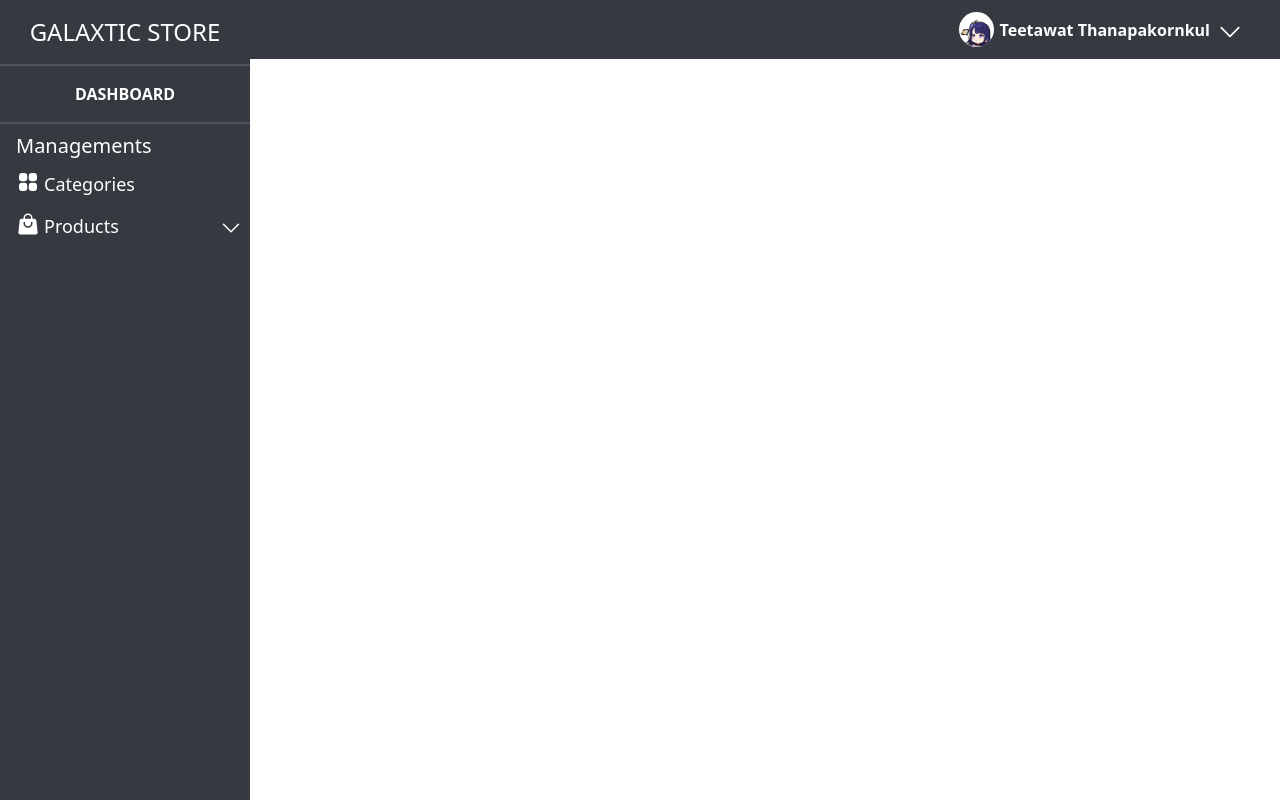
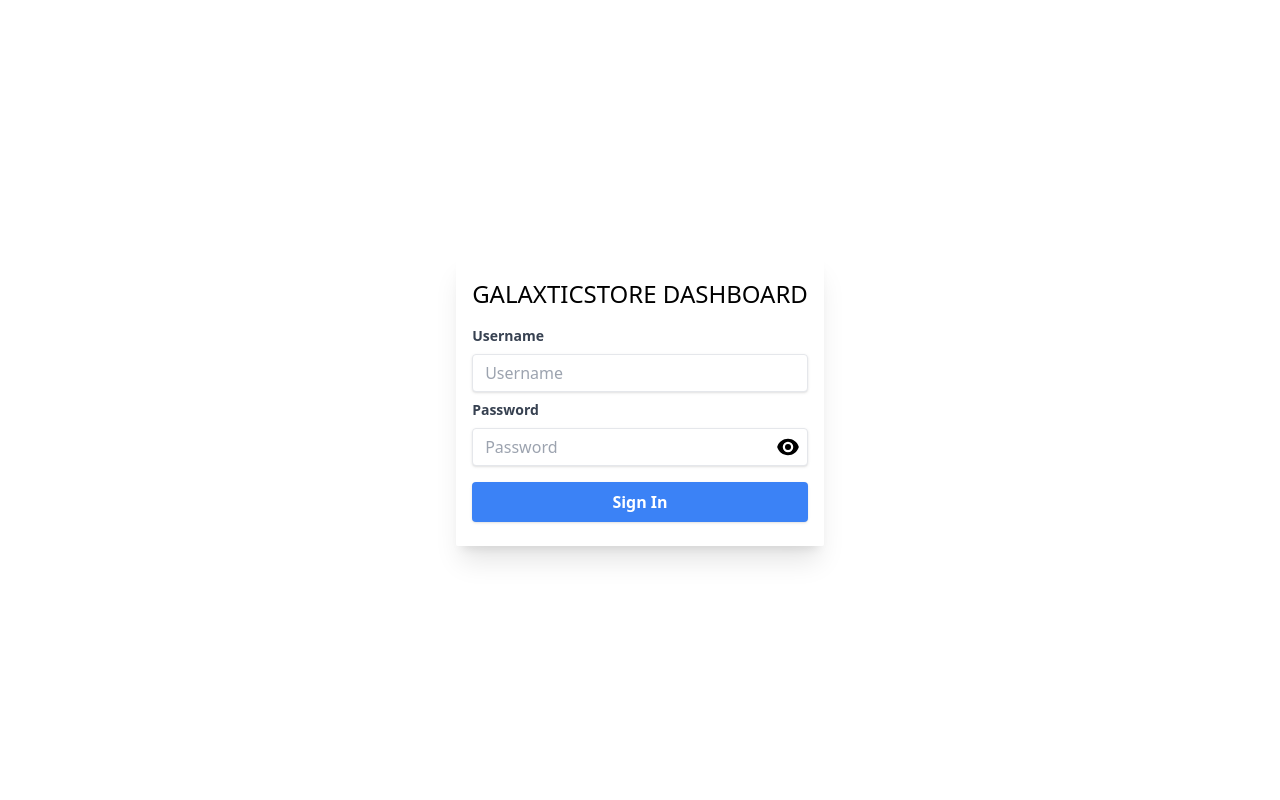
Before and after one commit to ArahnakaArm/galaxtic-store-fe-admin, a React (Create React App) app: page /login in a window 1280 px wide. Built offline with nearby package versions, Linux system fonts and the light colour scheme.

Commit message:
add -profile page -login page -auth guard

```diff
--- a/package.json
+++ b/package.json
@@ -7,6 +7,7 @@
     "@testing-library/jest-dom": "^5.16.5",
     "@testing-library/react": "^13.4.0",
     "@testing-library/user-event": "^13.5.0",
+    "crypto-js": "^4.1.1",
     "react": "^18.2.0",
     "react-dom": "^18.2.0",
     "react-router-dom": "^6.6.1",
--- a/src/App.js
+++ b/src/App.js
@@ -1,18 +1,45 @@
 import "./App.css";
 import Topbar from "./components/main/topbar";
 import Sidebar from "./components/main/sidebar";
-import React, { useState } from "react";
-import { BrowserRouter, Routes, Route } from "react-router-dom";
+import React, { useEffect, useState } from "react";
+import { BrowserRouter, Routes, Route, Navigate } from "react-router-dom";
 import Home from "./pages/home";
 import Profile from "./pages/profile";
+import Login from "./pages/login";
 
 import { ProfileProvider } from "./contexts/ProfileContext";
 
 function App() {
   const [isOpenSideBar, setIsOpenSidebar] = useState(true);
+  const [isLoginPage, setIsLoginPage] = useState(false);
+
   const openSidebar = () => {
     setIsOpenSidebar(!isOpenSideBar);
   };
+
+  useEffect(() => {
+    if (window.location.pathname === "/login") setIsLoginPage(true);
+    else setIsLoginPage(false);
+  }, []);
+
+  const ProtectedRoute = ({ children }) => {
+    /*  localStorage.setItem("token", "asdasd"); */
+    const token = localStorage.getItem("token");
+    if (!token) {
+      return <Navigate to="/login" replace />;
+    }
+    return children;
+  };
+
+  const ProtectedLoginRoute = ({ children }) => {
+    /*  localStorage.setItem("token", "asdasd"); */
+    const token = localStorage.getItem("token");
+    if (token) {
+      return <Navigate to="/" replace />;
+    }
+    return children;
+  };
+
   return (
     <div className="App">
       <ProfileProvider>
@@ -20,8 +47,25 @@ function App() {
           <Topbar openSideBar={() => openSidebar()}></Topbar>
           <Sidebar isOpenSide={isOpenSideBar}></Sidebar>
           <Routes>
-            <Route path="/" element={<Home />} />
-            <Route path="profile" element={<Profile />} />
+            <Route
+              exact
+              path="/"
+              element={
+                <ProtectedRoute>
+                  <Home />
+                </ProtectedRoute>
+              }
+            />
+            <Route
+              exact
+              path="/login"
+              element={
+                <ProtectedLoginRoute>
+                  <Login />
+                </ProtectedLoginRoute>
+              }
+            />
+            <Route exact path="profile" element={<Profile />} />
           </Routes>
         </BrowserRouter>
       </ProfileProvider>
--- a/src/components/main/sidebar.js
+++ b/src/components/main/sidebar.js
@@ -4,7 +4,7 @@
 import React, { useEffect, useState, useRef } from "react";
 import { ChevronDownIcon } from "@heroicons/react/24/solid";
 import { sidebarMenus } from "../../shared/sidebar/menus";
-import { Outlet, Link } from "react-router-dom";
+import { Outlet, Link, useLocation } from "react-router-dom";
 
 export default function Sidebar(props) {
   const [isOpenSideBar, setIsOpenSideBar] = useState(null);
@@ -13,6 +13,13 @@ export default function Sidebar(props) {
   const [isMobile, setIsMobile] = useState(false);
   const sidebarRef = useRef();
   const [isInit, setIsInit] = useState(false);
+  const [isPreventLayout, setIsPreventLayout] = useState(true);
+  let location = useLocation();
+
+  useEffect(() => {
+    if (location.pathname === "/login") setIsPreventLayout(true);
+    else setIsPreventLayout(false);
+  }, [location]);
 
   useEffect(() => {
     const { width } = getWindowDimensions();
@@ -85,6 +92,7 @@ export default function Sidebar(props) {
   });
 
   const handleClickOutside = (e) => {
+    if (isPreventLayout) return;
     if (!sidebarRef.current.contains(e.target) && isOpenSideBar && isMobile) {
       setIsOpenSideBar(false);
     }
@@ -92,7 +100,8 @@ export default function Sidebar(props) {
 
   return (
     <div className="">
-      <div ref={sidebarRef} className={"fixed bottom-0 left-0 top-0 bg-sidebar-bg w-[250px]  transition-all duration-700  lg:translate-x-[0%] md:translate-x-[0%]  sm:-translate-x-[100%]  -translate-x-[100%] " + `${isOpenSideBar === true ? "transition-all duration-700 translate-x-[0%] " : "transition-all duration-700 -translate-x-[100%]"}`}>
+      {!isPreventLayout && (
+        <div ref={sidebarRef} className={"fixed z-20 bottom-0 left-0 top-0 bg-sidebar-bg w-[250px]  transition-all duration-700  lg:translate-x-[0%] md:translate-x-[0%]  sm:-translate-x-[100%]  -translate-x-[100%] " + `${isOpenSideBar === true ? "transition-all duration-700 translate-x-[0%] sm:translate-x-[0%]" : "transition-all duration-700 -translate-x-[100%] sm:-translate-x-[100%]"}`}>
           <div className="py-4 border-b-2 border-sidebar-border">
             <Link to="/">
               <p className="mb-0 text-white text-2xl inline-block">GALAXTIC STORE</p>
@@ -214,6 +223,7 @@ export default function Sidebar(props) {
  */}
           </div>
         </div>
+      )}
     </div>
   );
 }
--- a/src/components/main/topbar.js
+++ b/src/components/main/topbar.js
@@ -1,15 +1,20 @@
 import React, { useEffect, useState, useRef, useContext } from "react";
 import { ChevronDownIcon, UserCircleIcon, LockOpenIcon } from "@heroicons/react/24/solid";
-
-import { Outlet, Link } from "react-router-dom";
-
+import { Outlet, Link, useLocation, useNavigate } from "react-router-dom";
 import ProfileContext from "../../contexts/ProfileContext";
 
 export default function TopBar(props) {
   const [isOpenUserMenu, setIsOpenUserMenu] = useState(false);
   const { profile } = useContext(ProfileContext);
+  const [isPreventLayout, setIsPreventLayout] = useState(true);
+  const dropdownRef = useRef();
+  let location = useLocation();
+  const navigate = useNavigate();
 
-  const dropdownRef = useRef();
+  useEffect(() => {
+    if (location.pathname === "/login") setIsPreventLayout(true);
+    else setIsPreventLayout(false);
+  }, [location]);
 
   const checkOpen = () => {
     if (!isOpenUserMenu) setIsOpenUserMenu(true);
@@ -24,6 +29,7 @@ export default function TopBar(props) {
   });
 
   const handleClickOutside = (e) => {
+    if (isPreventLayout) return;
     if (!dropdownRef.current.contains(e.target)) {
       setIsOpenUserMenu(false);
     }
@@ -33,9 +39,16 @@ export default function TopBar(props) {
     props.openSideBar();
   };
 
+  const logout = () => {
+    setIsOpenUserMenu(false);
+    localStorage.removeItem("token");
+    navigate("/login");
+  };
+
   return (
     <div>
-      <div className="px-2 sm:px-2 md:px-8 lg:px-8  py-3 bg-sidebar-bg w-full text-white transition-all duration-[690ms] ">
+      {!isPreventLayout && (
+        <div className="px-2  sm:px-2 md:px-8 lg:px-8  py-3 bg-sidebar-bg w-full text-white transition-all duration-[690ms] ">
           <div className="ml-[0px] sm:ml-[0px] md:ml-[250px] lg:ml-[250px] flex justify-between items-center">
             <div className="cursor-pointer" onClick={openSidebar}>
               <img className="w-[35px] h-[35px] block sm:block md:hidden lg:hidden" src="icons/hamberger-menu.png" alt="hamberger-menu" />
@@ -68,7 +81,7 @@ export default function TopBar(props) {
                     </div>
 
                     <div className="px-2  py-2 rounded-md  hover:bg-blue-200 cursor-pointer">
-                    <div className="w-full flex justify-start items-center">
+                      <div onClick={logout} className="w-full flex justify-start items-center">
                         <LockOpenIcon className={"h-7 w-7 mr-2 float-right cursor-pointer"}></LockOpenIcon>
                         <p className="">Log Out</p>
                       </div>
@@ -79,6 +92,7 @@ export default function TopBar(props) {
             </div>
           </div>
         </div>
+      )}
     </div>
   );
 }
--- /dev/null
+++ b/src/pages/login.js
@@ -0,0 +1,125 @@
+/* eslint-disable no-useless-concat */
+/* eslint-disable no-useless-escape */
+/* eslint-disable react-hooks/rules-of-hooks */
+import React, { useEffect, useState } from "react";
+import { EyeIcon, EyeSlashIcon } from "@heroicons/react/24/solid";
+import { useNavigate } from "react-router-dom";
+import { saveToken, getToken } from "../services/common";
+
+export default function login() {
+  const [username, SetUsername] = useState("");
+  const [errorUsernameText, SetErrorUsernameText] = useState("");
+  const [password, SetPassword] = useState("");
+  const [errorPasswordText, SetErrorPasswordText] = useState("");
+  const [isLoading, SetIsLoading] = useState(false);
+  const [isShowPassword, SetIsShowPassword] = useState(false);
+  const navigate = useNavigate();
+
+  useEffect(() => {
+    validateUsername(username);
+  }, [username]);
+
+  useEffect(() => {
+    validatePassword(password);
+  }, [password]);
+
+  const handleUsernameChange = (e) => {
+    SetUsername(e.target.value);
+  };
+
+  const validateUsername = (text) => {
+    let regEmail = /^(([^<>()\[\]\\.,;:\s@"]+(\.[^<>()\[\]\\.,;:\s@"]+)*)|(".+"))@((\[[0-9]{1,3}\.[0-9]{1,3}\.[0-9]{1,3}\.[0-9]{1,3}])|(([a-zA-Z\-0-9]+\.)+[a-zA-Z]{2,}))$/;
+    if (!regEmail.test(text) && text.length !== 0) {
+      SetErrorUsernameText("Invalid Username.");
+    } else {
+      SetErrorUsernameText("");
+    }
+  };
+
+  const validatePassword = (text) => {
+    if (text.length < 8 && text.length !== 0) {
+      SetErrorPasswordText("Password must be atleast 8 characters.");
+    } else {
+      SetErrorPasswordText("");
+    }
+  };
+
+  const checkEmptyUsername = () => {
+    if (username === "") {
+      SetErrorUsernameText("Please Enter Username.");
+    } else {
+      validateUsername(username);
+    }
+  };
+
+  const handlePasswordChange = (e) => {
+    SetPassword(e.target.value);
+  };
+
+  const checkEmptyPassword = () => {
+    if (password === "") {
+      SetErrorPasswordText("Please Enter Password.");
+    } else {
+      validatePassword(password);
+    }
+  };
+
+  const login = () => {
+    if (username === "") {
+      SetErrorUsernameText("Please Enter Username.");
+    }
+    if (password === "") {
+      SetErrorPasswordText("Please Enter Password.");
+    }
+    if (username === "" || password === "") return;
+    if (errorUsernameText !== "" || errorPasswordText !== "") return;
+
+    SetIsLoading(true);
+
+    setTimeout(() => {
+      SetIsLoading(false);
+      saveToken("sadasdasdassd");
+      navigate("/");
+    }, 1000);
+  };
+
+  return (
+    <div className="flex w-full h-[100vh] justify-center items-center">
+      <div className="overflow-hidden shadow-xl px-4 py-6 rounded-sm">
+        <p className="common-header">GALAXTICSTORE DASHBOARD</p>
+        <div className="mt-4">
+          <label className="block text-gray-700 text-sm font-bold mb-2 text-start" htmlFor="username">
+            Username
+          </label>
+          <input onBlur={checkEmptyUsername} onChange={handleUsernameChange} value={username} className={"shadow appearance-none border rounded w-full py-2 px-3 text-gray-700 leading-tight focus:outline-none focus:shadow-outline focus:border-blue-500 " + `${errorUsernameText === "" ? "focus:border-blue-500" : "focus:border-red-700 border-red-700"}`} id="username" type="text" placeholder="Username" />
+          {errorUsernameText !== "" && <p className="mt-1 text-red-500 text-xs italic text-start">{errorUsernameText}</p>}
+        </div>
+        <div className="mt-2">
+          <label className="block text-gray-700 text-sm font-bold mb-2 text-start" htmlFor="password">
+            Password
+          </label>
+          <div className="relative">
+            <input onBlur={checkEmptyPassword} onChange={handlePasswordChange} value={password} className={"pr-10 shadow appearance-none border rounded w-full py-2 px-3 text-gray-700 leading-tight focus:outline-none focus:shadow-outline focus:border-blue-500 " + `${errorPasswordText === "" ? "focus:border-blue-500" : "focus:border-red-700 border-red-700"}`} id="password" type={`${isShowPassword ? "text" : "password"}`} placeholder="Password" />
+            <div className="absolute top-0 right-0 h-full">
+              <div className="flex justify-center items-center h-full px-2">
+                {!isShowPassword && <EyeIcon onClick={() => SetIsShowPassword(true)} className={"h-6 w-6 cursor-pointer"}></EyeIcon>}
+                {isShowPassword && <EyeSlashIcon onClick={() => SetIsShowPassword(false)} className={"h-6 w-6 cursor-pointer"}></EyeSlashIcon>}
+              </div>
+            </div>
+          </div>
+
+          {errorPasswordText !== "" && <p className="mt-1 text-red-500 text-xs italic text-start">{errorPasswordText}</p>}
+        </div>
+        <button onClick={login} className={"min-h-[40px] flex justify-center items-center w-full mt-4 shadow bg-blue-500 hover:bg-blue-400 focus:shadow-outline focus:outline-none text-white font-bold py-2 px-4 rounded " + `${isLoading ? "cursor-not-allowed" : "cursor-allowed"}`} type="button">
+          {!isLoading && <p>Sign In</p>}
+          {isLoading && (
+            <svg className="animate-spin h-5 w-5" viewBox="0 0 100 100">
+              <path d="M100 50.5908C100 78.2051 77.6142 100.591 50 100.591C22.3858 100.591 0 78.2051 0 50.5908C0 22.9766 22.3858 0.59082 50 0.59082C77.6142 0.59082 100 22.9766 100 50.5908ZM9.08144 50.5908C9.08144 73.1895 27.4013 91.5094 50 91.5094C72.5987 91.5094 90.9186 73.1895 90.9186 50.5908C90.9186 27.9921 72.5987 9.67226 50 9.67226C27.4013 9.67226 9.08144 27.9921 9.08144 50.5908Z" fill="currentColor"></path>
+              <path d="M93.9676 39.0409C96.393 38.4038 97.8624 35.9116 97.0079 33.5539C95.2932 28.8227 92.871 24.3692 89.8167 20.348C85.8452 15.1192 80.8826 10.7238 75.2124 7.41289C69.5422 4.10194 63.2754 1.94025 56.7698 1.05124C51.7666 0.367541 46.6976 0.446843 41.7345 1.27873C39.2613 1.69328 37.813 4.19778 38.4501 6.62326C39.0873 9.04874 41.5694 10.4717 44.0505 10.1071C47.8511 9.54855 51.7191 9.52689 55.5402 10.0491C60.8642 10.7766 65.9928 12.5457 70.6331 15.2552C75.2735 17.9648 79.3347 21.5619 82.5849 25.841C84.9175 28.9121 86.7997 32.2913 88.1811 35.8758C89.083 38.2158 91.5421 39.6781 93.9676 39.0409Z" fill="currentFill"></path>
+            </svg>
+          )}
+        </button>
+      </div>
+    </div>
+  );
+}
--- /dev/null
+++ b/src/services/common.js
@@ -0,0 +1,17 @@
+import CryptoJS from "crypto-js";
+const secretPass = process.env.REACT_APP_ENCRYPTSECRET;
+
+export const saveToken = (token) => {
+  const data = CryptoJS.AES.encrypt(JSON.stringify(token), secretPass).toString();
+  localStorage.setItem("token", data);
+};
+
+export const getToken = () => {
+  const text = localStorage.getItem("token");
+  const decryptedText = CryptoJS.AES.decrypt(text, secretPass).toString(CryptoJS.enc.Utf8);
+  return decryptedText;
+};
+
+export const removeToken = () => {
+  localStorage.removeItem("token");
+};
```
Also changed, not shown: src/App.css (line endings or trailing spaces), 2 other files (tests, documents, lock files or other folders). Lines whose indentation alone changed are shown as unchanged.
